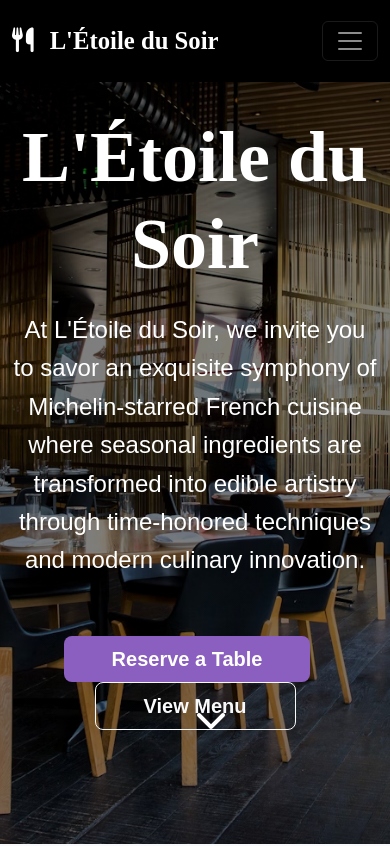
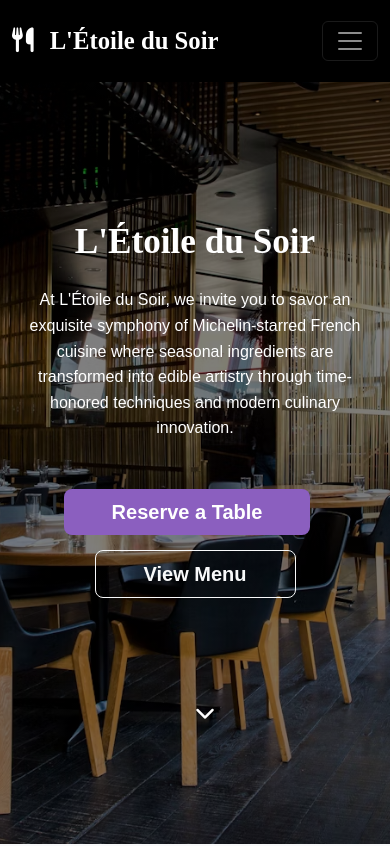
Before and after one commit to Hamdy-Tamer/Responsive-Restaurant-Website-Using-BootStrap, a plain HTML site: page index.html in a window 390 px wide. Shown: the top 846 px of the page. Drawn offline with nearby package versions, Linux system fonts and the light colour scheme.

Commit message:
Update style.css

```diff
--- a/style.css
+++ b/style.css
@@ -69,6 +69,12 @@ h1, h2, h3, h4, h5, h6,
     transform: scale(1.05);
 }
 
+@media (max-width: 768px) {
+    .navbar-brand {
+        font-size: 1rem;
+    }
+}
+
 /*================================================================================================================================================================================================*/
 
 /* Home Section */
@@ -118,6 +124,37 @@ h1, h2, h3, h4, h5, h6,
     position: absolute;
     top: 85%;
   }
+}
+
+/* Responsive Adjustments */
+@media (max-width: 992px) {
+    .home-section h1 {
+        font-size: 3.5rem;
+    }
+
+    .home-section p {
+        font-size: 1.25rem;
+    }
+}
+
+@media (max-width: 768px) {
+    .home-section h1{
+        font-size: 2.2rem;
+    }
+
+    .home-section p{
+        font-size: 1rem;
+    }
+
+    .home-section .btn-outline-light{
+        margin: 15px 0 25px;
+    }
+}
+
+@media (max-width: 576px) {
+    .home-section .arrow_down{
+        font-size: 10px;
+    }
 }
 
 /*================================================================================================================================================================================================*/
@@ -603,35 +640,3 @@ h1, h2, h3, h4, h5, h6,
 {
     background-color: var(--primary-color-light);
 }
-
-/*================================================================================================================================================================================================*/
-
-/* Responsive Adjustments */
-@media (max-width: 992px) {
-    .hero-section h1 {
-        font-size: 3.5rem;
-    }
-
-    .hero-section p {
-        font-size: 1.25rem;
-    }
-}
-
-@media (max-width: 768px) {
-    .hero-section h1 {
-        font-size: 2.5rem;
-    }
-
-    .hero-section p {
-        font-size: 1.1rem;
-    }
-
-    .navbar-brand {
-        font-size: 1.5rem;
-    }
-
-    .btn-reservation {
-        margin-left: 0;
-        margin-top: 0.5rem;
-    }
-}
```
